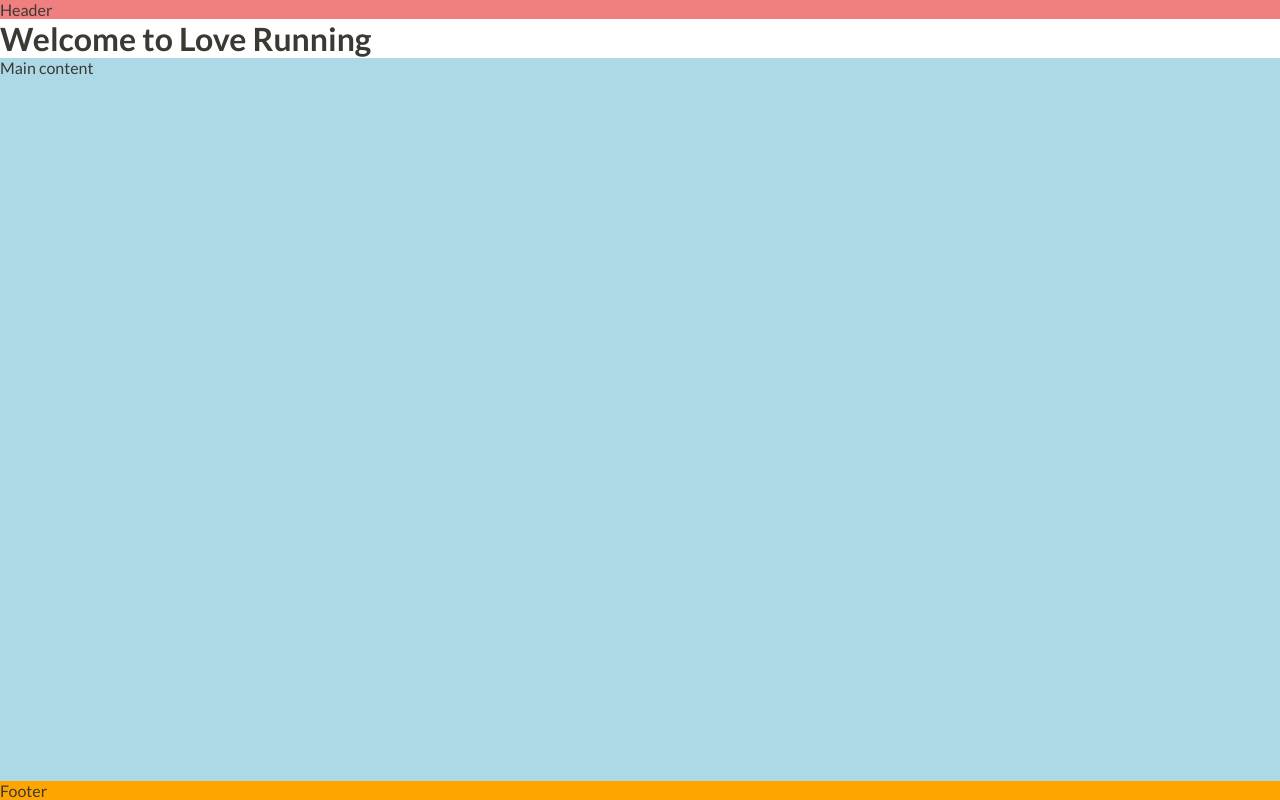
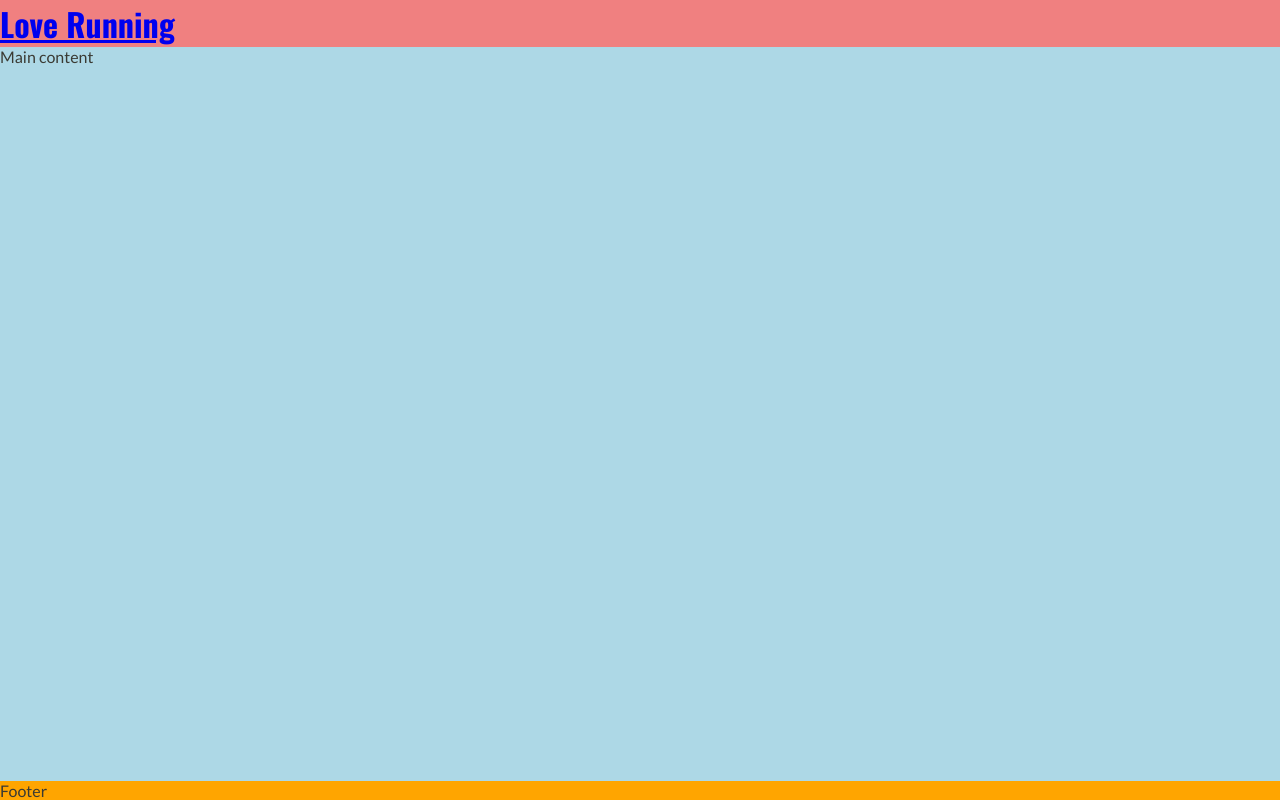
Before and after one commit to PraisesG/love-running, a plain HTML site: page index.html in a window 1280 px wide. Drawn offline with nearby package versions, Linux system fonts and the light colour scheme.

Commit message:
Add log + oswald font

```diff
--- a/assets/css/style.css
+++ b/assets/css/style.css
@@ -1,5 +1,5 @@
 /* Google fonts import */
-@import url("https://fonts.googleapis.com/css2?family=Lato:ital,wght@0,100;0,300;0,400;0,700;0,900;1,100;1,300;1,400;1,700;1,900&display=swap");
+@import url("https://fonts.googleapis.com/css2?family=Oswald:wght@200;300;400;500;600;700&display=swap");
 /* Astrick wildcard selector to override default styles added by the browser */
 * {
   padding: 0;
@@ -21,6 +21,11 @@ body {
 header {
   background-color: lightcoral;
 }
+
+h1 {
+  font-family: 'oswald', sans-serif;
+}
+
 /* Styles for main content */
 main {
   background-color: lightblue;
--- a/index.html
+++ b/index.html
@@ -40,8 +40,11 @@
   </head>
   <body>
     <!-- Header -->
-    <header>Header</header>
-    <h1 style="font-family: 'Lato', sans-serif;">Welcome to Love Running</h1>
+    <header>
+      <a href="index.html">
+        <h1 id="logo">Love Running</h1>
+      </a>
+    </header>
 
     <!-- Main content -->
     <main>Main content</main>
```
